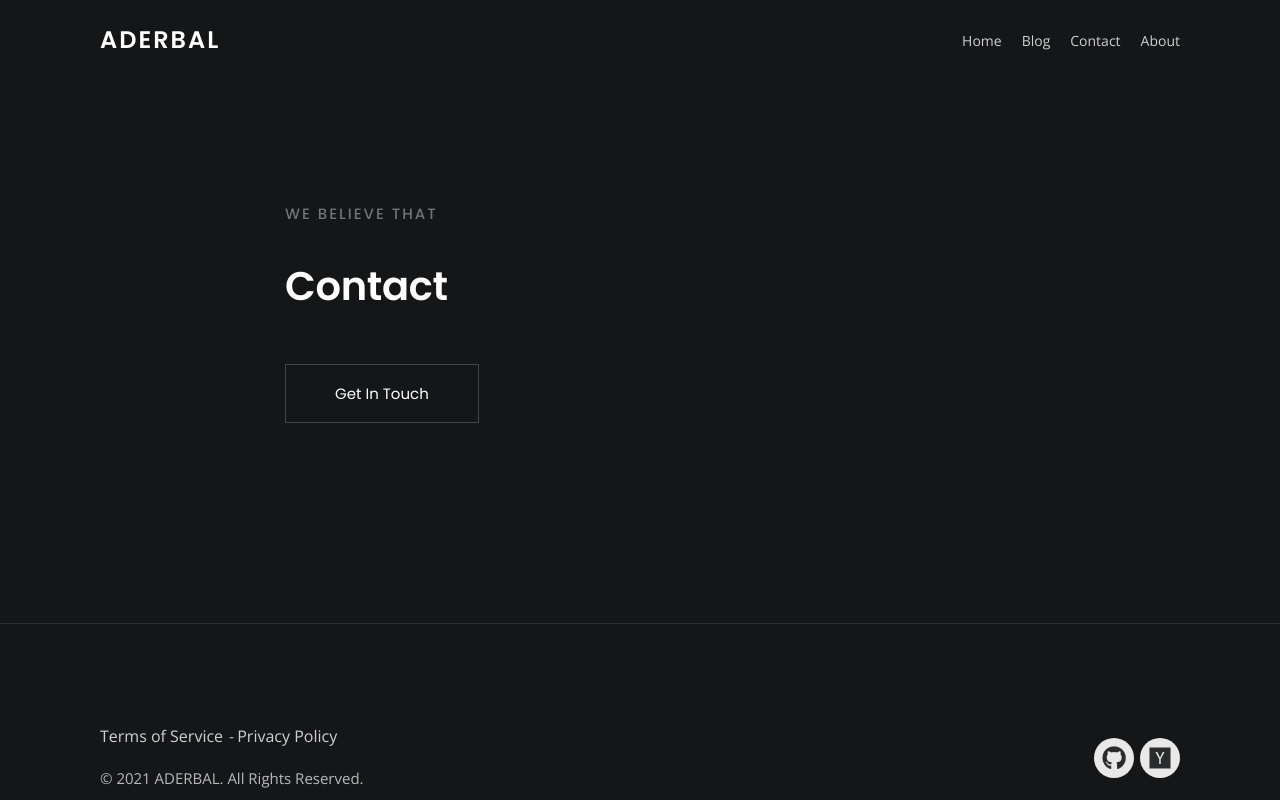
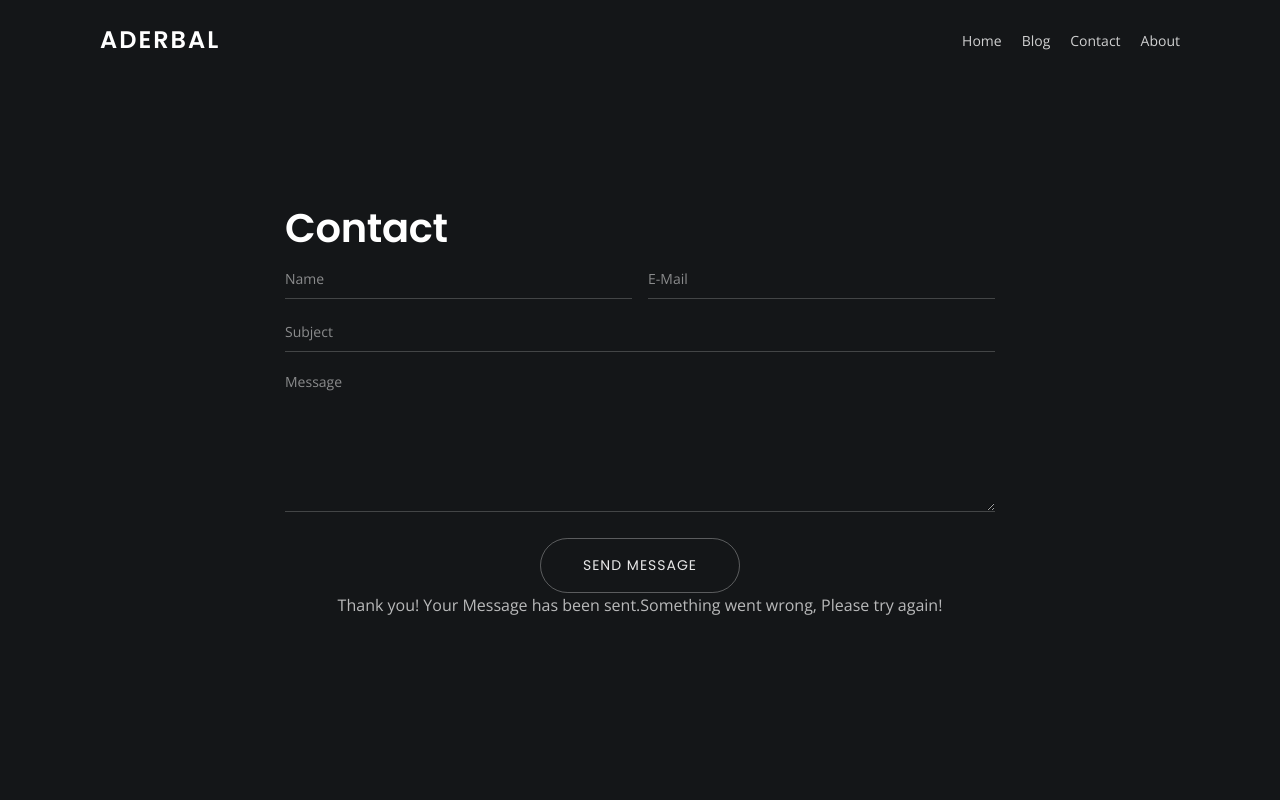
Before and after one commit to aderbalcorp/aderbalcorp.github.io, a Next.js app: page /contact in a window 1280 px wide. Shown: the top 800 px of the page. Built offline with nearby package versions, Linux system fonts and the light colour scheme.

Commit message:
imp(contact): add contact form

```diff
--- a/components/Header.tsx
+++ b/components/Header.tsx
@@ -19,7 +19,7 @@ return(
                         <Link href="/contact">Contact</Link>
                     </li>
                     <li className="m-item">
-                        <Link href="/contact">About</Link>
+                        <Link href="/about">About</Link>
                     </li>
                 </ul>
             </div>
--- a/pages/contact.tsx
+++ b/pages/contact.tsx
@@ -12,15 +12,30 @@ export default function Contact() {
     <div className="container">
       <div className="row">
         <div className="col-12 col-lg-10 offset-lg-1 col-xl-8 offset-xl-2">
-          <div className="margin-bottom-30">
-            <p className="font-weight-medium font-family-secondary uppercase letter-spacing-2 text-white-04">We Believe That</p>
-          </div>
           <h1>Contact</h1>
-          <div className="margin-top-50">
-            <a className="button button-xl button-fancy-1-outline-white button-font-2" href="#">Get In Touch</a>
-          </div>
         </div>
       </div>
+<div className="row">
+    <div className="col-12 col-lg-10 offset-xl-1 col-xl-8 offset-xl-2 text-lg-center">
+        <form method="post" id="contactform" className="style-3">
+            <div className="form-row">
+                <div className="col-12 col-sm-6">
+                    <input type="text" id="name" name="name" placeholder="Name" required={true} />
+                </div>
+                <div className="col-12 col-sm-6">
+                    <input type="email" id="email" name="email" placeholder="E-Mail" required={true} />
+                </div>
+            </div>
+            <input type="text" id="subject" name="subject" placeholder="Subject" required={true} />
+            <textarea name="message" id="message" placeholder="Message"></textarea>
+            <button className="button button-lg button-rounded button-outline-white" type="submit">Send Message</button>
+        </form>
+        <div className="submit-result">
+            <span id="success">Thank you! Your Message has been sent.</span>
+            <span id="error">Something went wrong, Please try again!</span>
+        </div>
+    </div>
+</div>
     </div>
   </div>
 
--- a/styles/common.scss
+++ b/styles/common.scss
@@ -30,6 +30,7 @@
 @import "arty/basic/base";
 @import "arty/basic/list";
 @import "arty/basic/typography";
+@import "arty/basic/form";
 @import "arty/elements/button";
 @import "arty/components/header";
 @import "arty/components/section";
```
